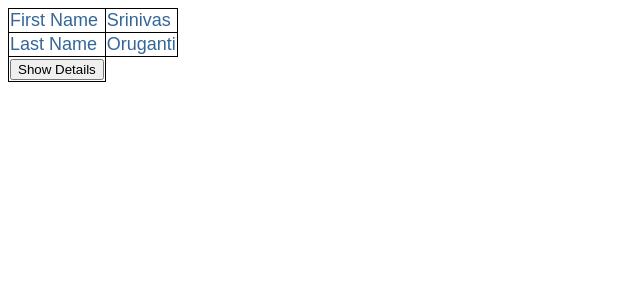
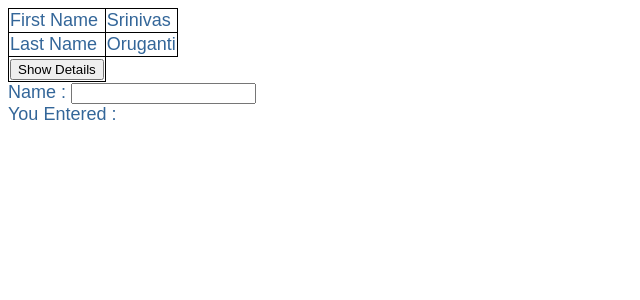
Before and after one commit to osri77/angularexample1, an Angular app: page / in a window 1280 px wide. Shown: the top 300 px of the page, without its empty margins (0-640 px from the left). Built offline with nearby package versions, Linux system fonts and the light colour scheme.

Commit message:
Added the two way data binding

```diff
--- a/src/app/app.module.ts
+++ b/src/app/app.module.ts
@@ -1,5 +1,6 @@
 import { BrowserModule } from '@angular/platform-browser';
 import { NgModule } from '@angular/core';
+import {FormsModule} from '@angular/forms';
 
 
 import { AppComponent } from './app.component';
@@ -18,7 +19,8 @@ import { EmployeeCountComponent } from './employee/employee-count.component';
 
   ],
   imports: [
-    BrowserModule
+    BrowserModule,
+    FormsModule
   ],
   providers: [],
   bootstrap: [AppComponent]
--- a/src/app/employee/employee.component.html
+++ b/src/app/employee/employee.component.html
@@ -22,5 +22,11 @@
   </tr>
 </table>
 <table>
+  <div>
+      Name : <input [(ngModel)]='name'>
+      <br />
+      You Entered : {{name}}
+
+  </div>
 
 </table>
```
